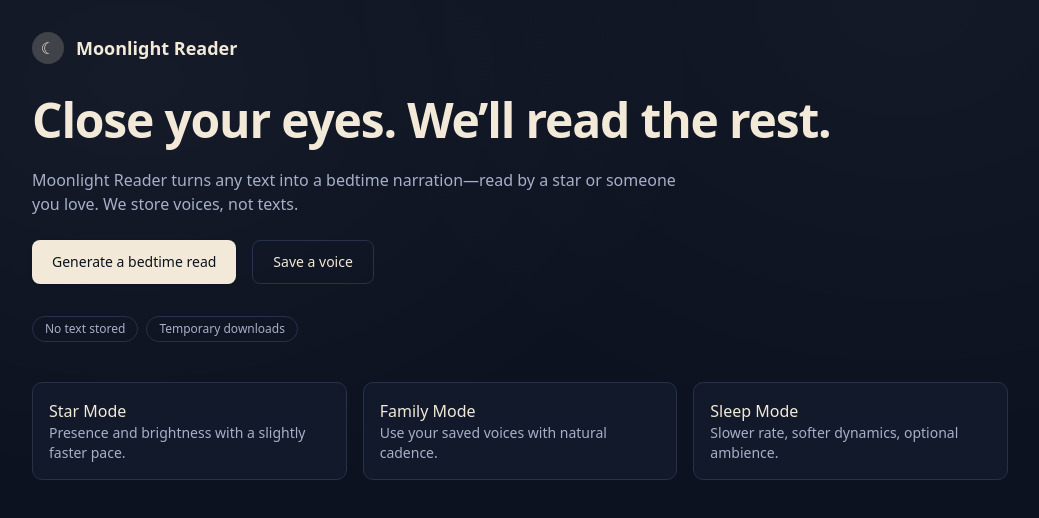
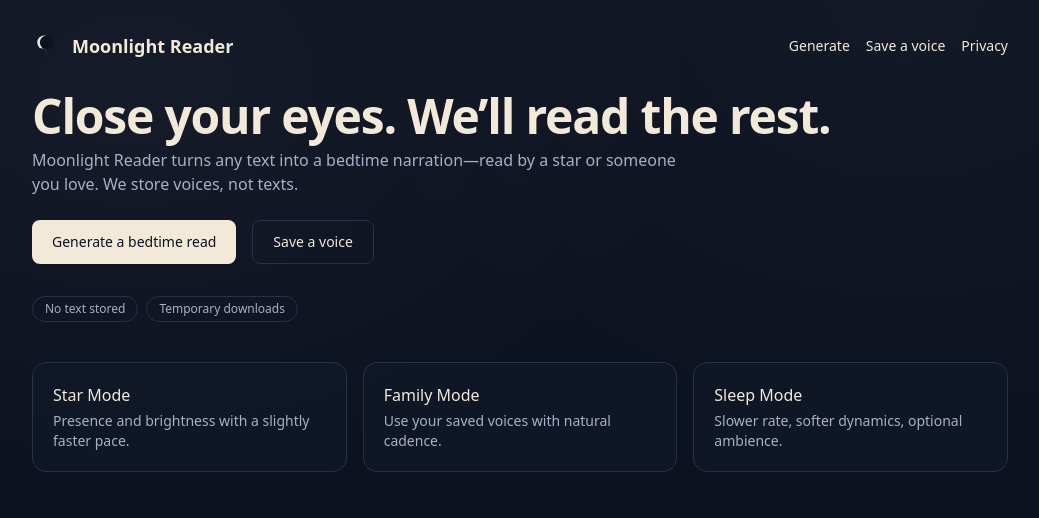
Before and after one commit to paarad/21-moonlight-reader, a Next.js app: page / in a window 1280 px wide. Shown: the top 518 px of the page, without its empty margins (120-1159 px from the left). Built offline with nearby package versions, Linux system fonts and the light colour scheme.

Commit message:
feat(ui): add Logo and ModeCard; polish header, home, and /tts cards

```diff
--- a/app/layout.tsx
+++ b/app/layout.tsx
@@ -1,6 +1,8 @@
 import type { Metadata } from "next";
 import { Geist, Geist_Mono } from "next/font/google";
 import "./globals.css";
+import Link from "next/link";
+import { Logo } from "@/components/Logo";
 
 const geistSans = Geist({
   variable: "--font-geist-sans",
@@ -31,11 +33,14 @@ export default function RootLayout({
         <div className="mx-auto max-w-5xl px-6 py-8">
           <header className="flex items-center justify-between mb-8">
             <div className="flex items-center gap-3">
-              <div className="h-8 w-8 rounded-full bg-primary/20 flex items-center justify-center">
-                <span className="text-primary">☾</span>
-              </div>
-              <span className="text-lg font-semibold">Moonlight Reader</span>
+              <Logo className="h-7 w-7" />
+              <Link href="/" className="text-lg font-semibold">Moonlight Reader</Link>
             </div>
+            <nav className="flex items-center gap-4 text-sm">
+              <Link href="/tts" className="hover:underline">Generate</Link>
+              <Link href="/voices/new" className="hover:underline">Save a voice</Link>
+              <Link href="/privacy" className="hover:underline">Privacy</Link>
+            </nav>
           </header>
           {children}
         </div>
--- a/app/page.tsx
+++ b/app/page.tsx
@@ -1,9 +1,11 @@
 import Link from "next/link";
+import { ModeCard } from "@/components/ModeCard";
 
 export default function Home() {
   return (
     <div className="grid gap-10">
-      <section className="text-center sm:text-left space-y-6">
+      <section className="space-y-6">
+        <div className="space-y-2">
           <h1 className="text-3xl sm:text-5xl font-semibold tracking-tight">
             Close your eyes. We’ll read the rest.
           </h1>
@@ -11,6 +13,7 @@ export default function Home() {
             Moonlight Reader turns any text into a bedtime narration—read by a star
             or someone you love. We store voices, not texts.
           </p>
+        </div>
         <div className="flex flex-col sm:flex-row gap-3 sm:gap-4">
           <Link
             className="inline-flex h-11 items-center justify-center rounded-md bg-primary px-5 text-sm font-medium text-primary-foreground shadow hover:bg-primary/90"
@@ -36,24 +39,15 @@ export default function Home() {
       </section>
 
       <section className="grid sm:grid-cols-3 gap-4">
-        <div className="rounded-lg border border-border p-4 bg-card">
-          <h3 className="font-medium">Star Mode</h3>
-          <p className="text-sm text-muted-foreground">
+        <ModeCard title="Star Mode">
           Presence and brightness with a slightly faster pace.
-          </p>
-        </div>
-        <div className="rounded-lg border border-border p-4 bg-card">
-          <h3 className="font-medium">Family Mode</h3>
-          <p className="text-sm text-muted-foreground">
+        </ModeCard>
+        <ModeCard title="Family Mode">
           Use your saved voices with natural cadence.
-          </p>
-        </div>
-        <div className="rounded-lg border border-border p-4 bg-card">
-          <h3 className="font-medium">Sleep Mode</h3>
-          <p className="text-sm text-muted-foreground">
+        </ModeCard>
+        <ModeCard title="Sleep Mode">
           Slower rate, softer dynamics, optional ambience.
-          </p>
-        </div>
+        </ModeCard>
       </section>
     </div>
   );
--- a/app/tts/page.tsx
+++ b/app/tts/page.tsx
@@ -35,7 +35,6 @@ export default function TTSPage() {
       const fd = new FormData();
       fd.set("text", text);
       if (name.trim()) fd.set("name", name.trim());
-      // mode is currently not used by the quick endpoint; kept for future presets
       files.forEach((f) => fd.append("files", f));
       const res = await fetch("/api/quick-tts", { method: "POST", body: fd });
       const json = await res.json();
@@ -55,6 +54,8 @@ export default function TTSPage() {
         Text is processed in-memory only and never stored.
       </p>
 
+      <div className="grid gap-4">
+        <div className="rounded-xl border border-border p-4 bg-card/60">
           <div className="space-y-2">
             <label className="text-sm">Voice name (optional)</label>
             <input
@@ -65,8 +66,7 @@ export default function TTSPage() {
               placeholder="Grandma, Dad, Star Voice..."
             />
           </div>
-
-      <div className="space-y-2">
+          <div className="space-y-2 mt-4">
             <label className="text-sm">Clips (1–3 minutes)</label>
             <input
               type="file"
@@ -77,7 +77,9 @@ export default function TTSPage() {
             />
             <div className="text-xs text-muted-foreground">We use clips only to create a temporary voice, then revoke it.</div>
           </div>
+        </div>
 
+        <div className="rounded-xl border border-border p-4 bg-card/60">
           <div className="space-y-2">
             <label className="text-sm">Text</label>
             <textarea
@@ -88,7 +90,9 @@ export default function TTSPage() {
             />
             <div className="text-xs text-muted-foreground">Max 20k characters per request.</div>
           </div>
+        </div>
 
+        <div className="rounded-xl border border-border p-4 bg-card/60">
           <div className="space-y-2">
             <label className="text-sm">Mode</label>
             <div className="flex gap-2">
@@ -104,6 +108,8 @@ export default function TTSPage() {
                   {m.label}
                 </button>
               ))}
+            </div>
+          </div>
         </div>
       </div>
 
--- /dev/null
+++ b/components/Logo.tsx
@@ -0,0 +1,19 @@
+export function Logo({ className = "h-8 w-8" }: { className?: string }) {
+  return (
+    <svg
+      className={className}
+      viewBox="0 0 64 64"
+      fill="none"
+      xmlns="http://www.w3.org/2000/svg"
+      aria-label="Moonlight Reader"
+    >
+      {/* Crescent moon */}
+      <circle cx="28" cy="24" r="16" fill="currentColor" className="text-primary" />
+      <circle cx="34" cy="24" r="16" fill="currentColor" className="text-background" />
+      {/* Open book */}
+      <path d="M12 40c6-4 12-4 20 0v12c-8-4-14-4-20 0V40Z" fill="currentColor" className="text-card" />
+      <path d="M52 40c-6-4-12-4-20 0v12c8-4 14-4 20 0V40Z" fill="currentColor" className="text-card" />
+      <path d="M32 40v12" stroke="currentColor" className="text-border" strokeWidth="2" />
+    </svg>
+  );
+}
--- /dev/null
+++ b/components/ModeCard.tsx
@@ -0,0 +1,8 @@
+export function ModeCard({ title, children }: { title: string; children: React.ReactNode }) {
+  return (
+    <div className="rounded-xl border border-border p-5 bg-card/60 hover:bg-card transition-colors">
+      <div className="font-medium mb-1">{title}</div>
+      <div className="text-sm text-muted-foreground">{children}</div>
+    </div>
+  );
+}
```
Lines whose indentation alone changed are shown as unchanged.
